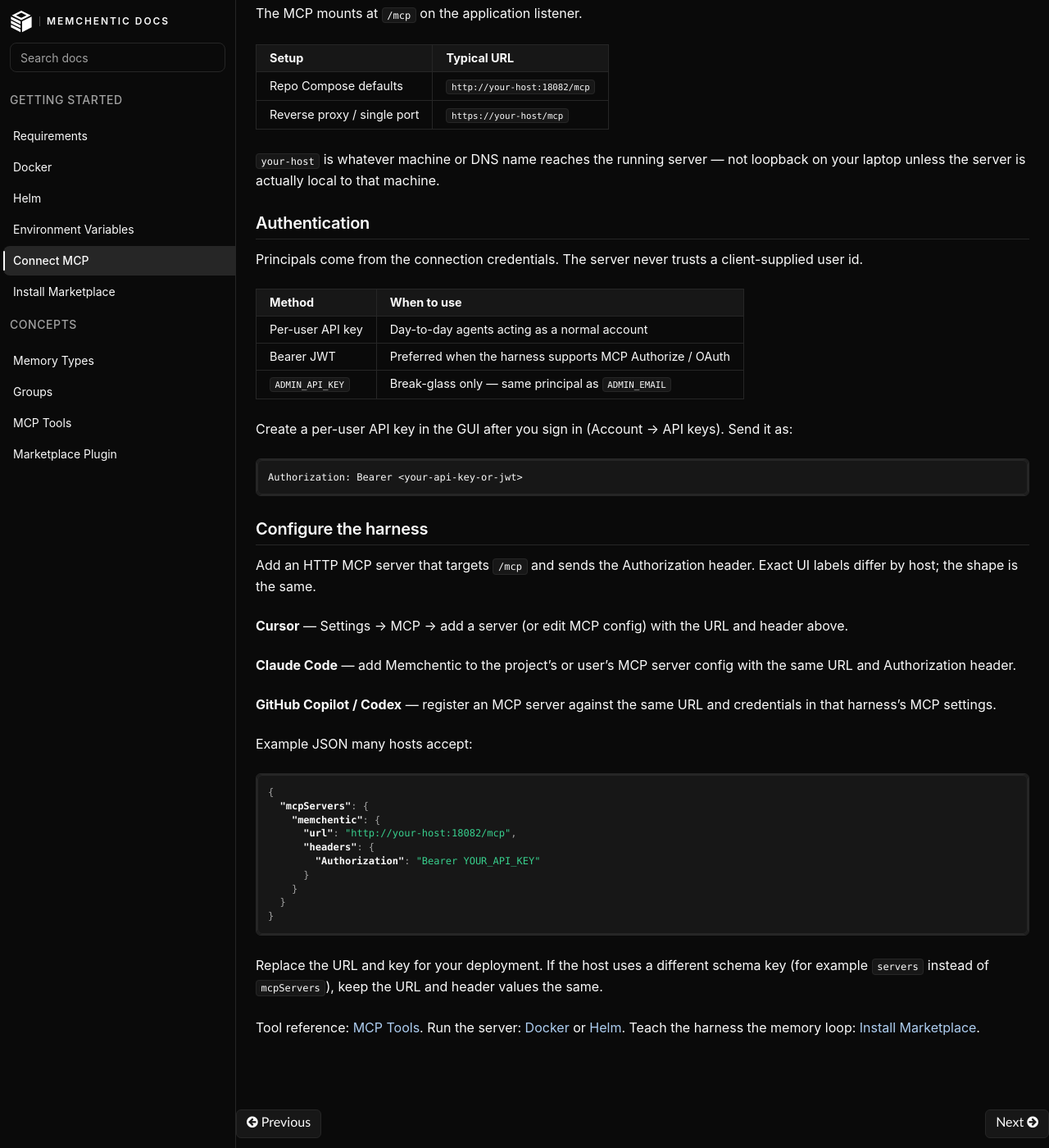
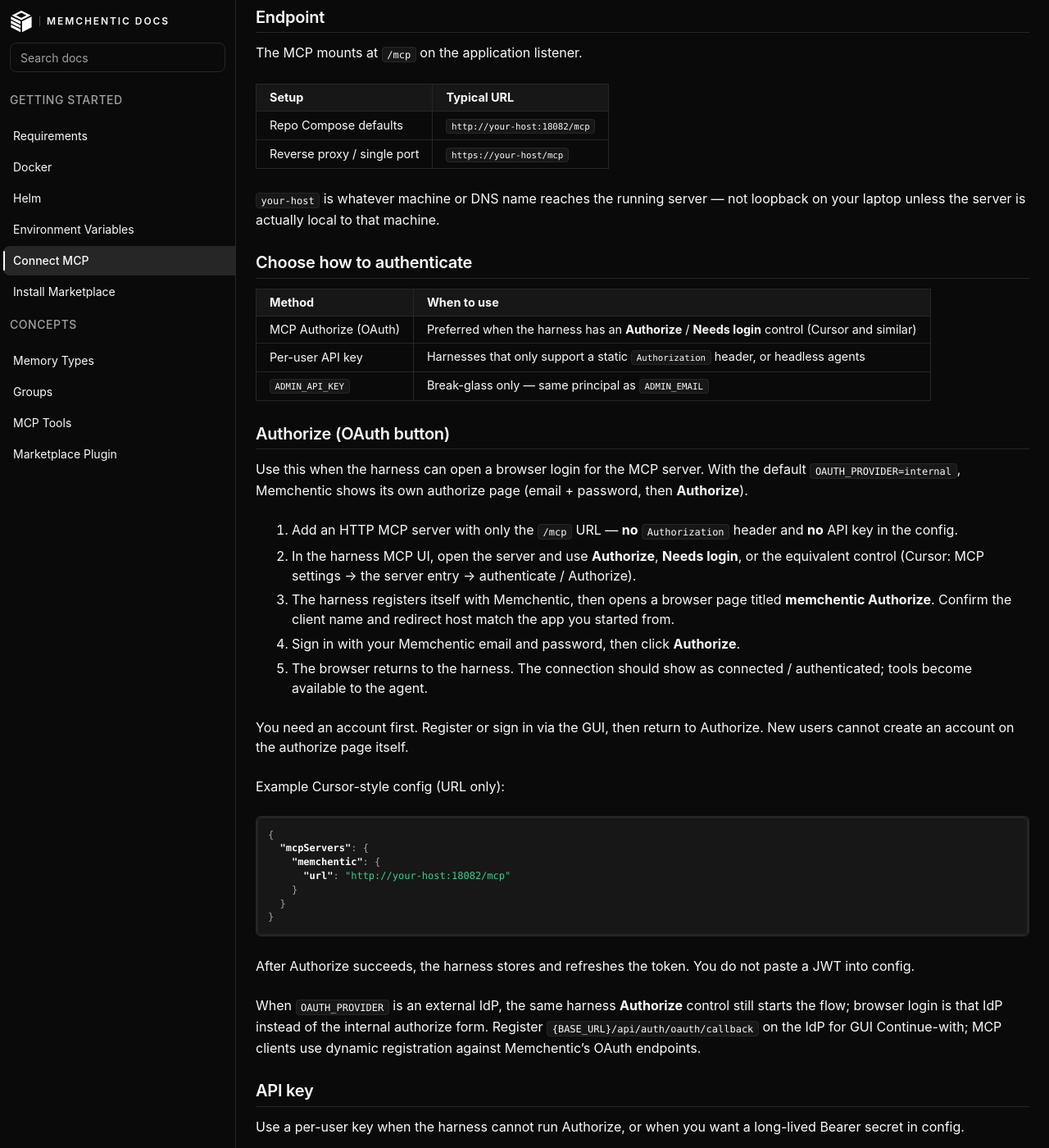
Before and after one commit to memchentic/docs, a Sphinx documentation site: the page built from sphinx/source/connect-mcp.md, in a window 1280 px wide and 1400 px high, scrolled down 294 px. Shown: the whole window at 82% size. Built offline with Sphinx 7.4.7 and the Read the Docs theme 3.1.0, drawn with Linux system fonts in a browser that asks for light colours; some of the changed text lies outside the part shown.

Commit message:
docs: expand Connect MCP auth and trim requirements noise
Detail harness Authorize vs API key flows, and drop the unused
Redis/embedding aside from Requirements.

````diff
--- a/sphinx/source/connect-mcp.md
+++ b/sphinx/source/connect-mcp.md
@@ -2,6 +2,9 @@
 
 Point your agent harness at the Memchentic MCP endpoint and authenticate.
 Without a live connection, marketplace recall/capture craft stays idle.
+
+Principals come from the connection credentials. The server never trusts a
+client-supplied user id.
 
 ## Endpoint
 
@@ -15,39 +18,72 @@ The MCP mounts at `/mcp` on the application listener.
 `your-host` is whatever machine or DNS name reaches the running server — not
 loopback on your laptop unless the server is actually local to that machine.
 
-## Authentication
-
-Principals come from the connection credentials. The server never trusts a
-client-supplied user id.
+## Choose how to authenticate
 
 | Method | When to use |
 | --- | --- |
-| Per-user API key | Day-to-day agents acting as a normal account |
-| Bearer JWT | Preferred when the harness supports MCP Authorize / OAuth |
+| MCP Authorize (OAuth) | Preferred when the harness has an **Authorize** / **Needs login** control (Cursor and similar) |
+| Per-user API key | Harnesses that only support a static `Authorization` header, or headless agents |
 | `ADMIN_API_KEY` | Break-glass only — same principal as `ADMIN_EMAIL` |
 
-Create a per-user API key in the GUI after you sign in (Account → API keys).
-Send it as:
+## Authorize (OAuth button)
+
+Use this when the harness can open a browser login for the MCP server.
+With the default `OAUTH_PROVIDER=internal`, Memchentic shows its own authorize
+page (email + password, then **Authorize**).
+
+1. Add an HTTP MCP server with only the `/mcp` URL — **no**
+   `Authorization` header and **no** API key in the config.
+2. In the harness MCP UI, open the server and use **Authorize**,
+   **Needs login**, or the equivalent control (Cursor: MCP settings → the
+   server entry → authenticate / Authorize).
+3. The harness registers itself with Memchentic, then opens a browser page
+   titled **memchentic Authorize**. Confirm the client name and redirect host
+   match the app you started from.
+4. Sign in with your Memchentic email and password, then click **Authorize**.
+5. The browser returns to the harness. The connection should show as connected
+   / authenticated; tools become available to the agent.
+
+You need an account first. Register or sign in via the GUI, then return to
+Authorize. New users cannot create an account on the authorize page itself.
+
+Example Cursor-style config (URL only):
+
+```json
+{
+  "mcpServers": {
+    "memchentic": {
+      "url": "http://your-host:18082/mcp"
+    }
+  }
+}
+```
+
+After Authorize succeeds, the harness stores and refreshes the token. You do
+not paste a JWT into config.
+
+When `OAUTH_PROVIDER` is an external IdP, the same harness **Authorize**
+control still starts the flow; browser login is that IdP instead of the
+internal authorize form. Register
+`{BASE_URL}/api/auth/oauth/callback` on the IdP for GUI Continue-with; MCP
+clients use dynamic registration against Memchentic’s OAuth endpoints.
+
+## API key
+
+Use a per-user key when the harness cannot run Authorize, or when you want a
+long-lived Bearer secret in config.
+
+1. Sign in to the Memchentic GUI.
+2. Open the account menu → **API Keys**.
+3. **Generate key** (or **Cycle key** to replace an existing one). Copy the
+   secret immediately — it is shown once.
+4. Point the harness at `/mcp` and send the key as a Bearer token.
 
 ```text
-Authorization: Bearer <your-api-key-or-jwt>
+Authorization: Bearer <your-api-key>
 ```
 
-## Configure the harness
-
-Add an HTTP MCP server that targets `/mcp` and sends the Authorization
-header. Exact UI labels differ by host; the shape is the same.
-
-**Cursor** — Settings → MCP → add a server (or edit MCP config) with the URL
-and header above.
-
-**Claude Code** — add Memchentic to the project's or user's MCP server config
-with the same URL and Authorization header.
-
-**GitHub Copilot / Codex** — register an MCP server against the same URL and
-credentials in that harness's MCP settings.
-
-Example JSON many hosts accept:
+Example config many hosts accept:
 
 ```json
 {
@@ -62,9 +98,36 @@ Example JSON many hosts accept:
 }
 ```
 
-Replace the URL and key for your deployment. If the host uses a different
-schema key (for example `servers` instead of `mcpServers`), keep the URL and
-header values the same.
+The key acts as you: personal space plus every group you belong to. Admins can
+cycle keys for directory users from the same page. Prefer a per-user key over
+`ADMIN_API_KEY` for day-to-day agents.
+
+Do not put both an API key header and OAuth Authorize on the same server
+entry — pick one method.
+
+## Configure by harness
+
+Exact labels differ; the shape is the same.
+
+**Cursor** — Settings → MCP → add a server with the `/mcp` URL. Prefer
+Authorize (URL only), then use the server’s authenticate / Authorize control.
+For a static key, add the `Authorization` header as above.
+
+**Claude Code** — add Memchentic to the project or user MCP config with the
+same URL; use Authorize when the host supports it, otherwise the Bearer
+header.
+
+**GitHub Copilot / Codex** — register an MCP server against the same URL and
+credentials in that harness’s MCP settings.
+
+If the host uses a different schema key (for example `servers` instead of
+`mcpServers`), keep the URL and auth values the same.
+
+## Check it worked
+
+- The harness shows the Memchentic server as connected / authenticated.
+- The agent can call tools such as `me` or `space_list`.
+- GUI Memories updates when the agent writes (if you have the page open).
 
 Tool reference: {doc}`mcp-tools`. Run the server: {doc}`docker` or
 {doc}`helm`. Teach the harness the memory loop: {doc}`install-marketplace`.
````
Also changed, not shown: sphinx/source/requirements.md (+0 -3 lines).
